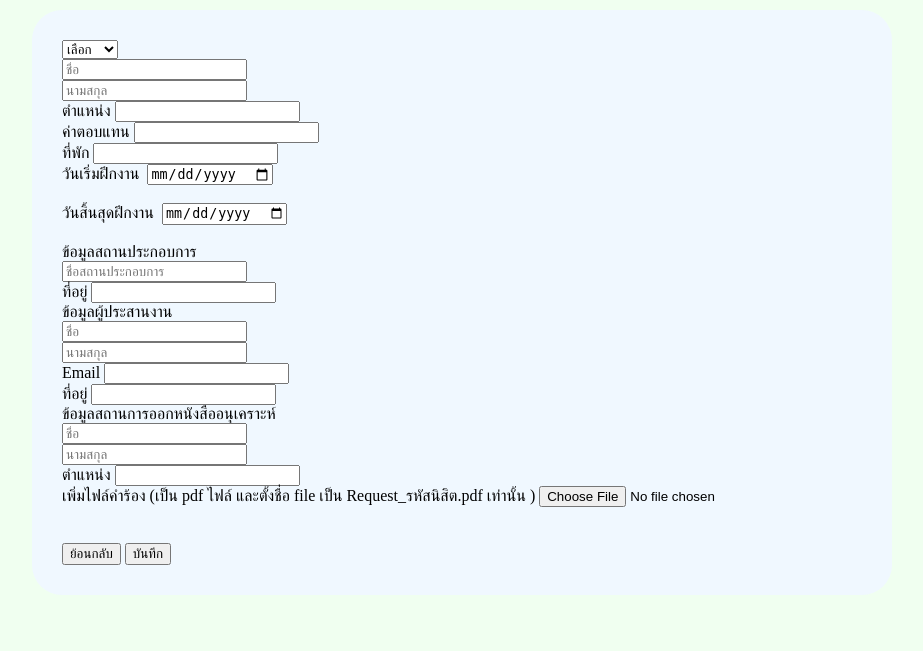
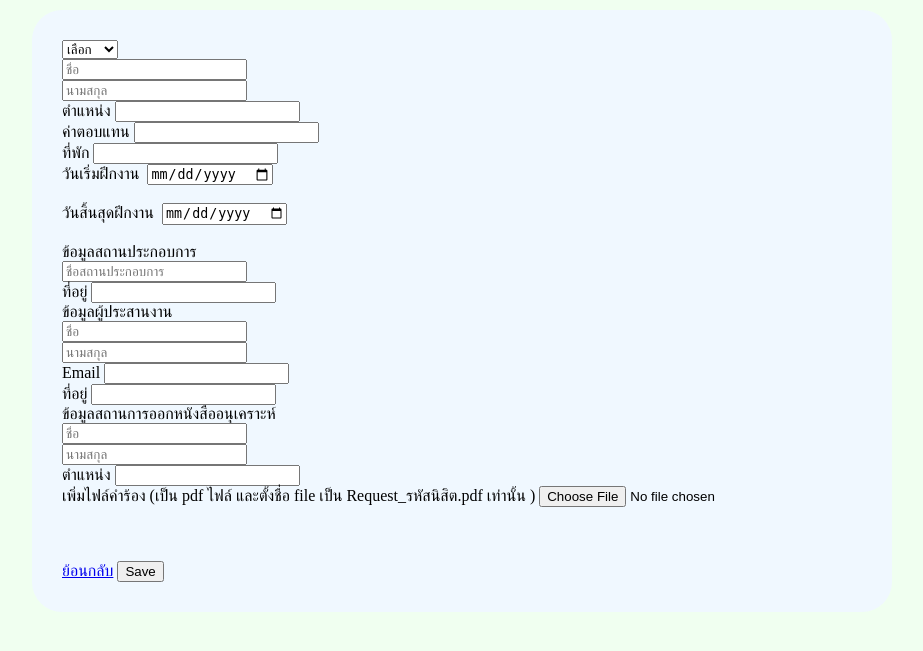
Before and after one commit to Mildja/SE_project64_02, a PHP site: page /views/studentRequest/addrequest.php in a window 1280 px wide. Shown: the top 651 px of the page, without its empty margins (178-1101 px from the left). Run offline with PHP 8.4, Linux system fonts and the light colour scheme; the template is opened without the code that fills it, so the values that code supplies are empty.

Commit message:
Update addrequest.php

```diff
--- a/views/studentRequest/addrequest.php
+++ b/views/studentRequest/addrequest.php
@@ -135,9 +135,11 @@
                             </div>
 
                             <br/><br/>
-                            <button type="button" href="#" class="btn btn-success">ย้อนกลับ</button>
+                            <input type="hidden" name="controller" value="studentRequest"/><br>
+                            <a type="button" href="?controller=studentRequest&action=index" class="btn btn-success">ย้อนกลับ</a>
 
-                            <button type="button" href="#" class="btn btn-success">บันทึก</button>
+                            <button type="submit" name="action" value="addRequest">Save</button>
+
 
                         </div>
 
```
